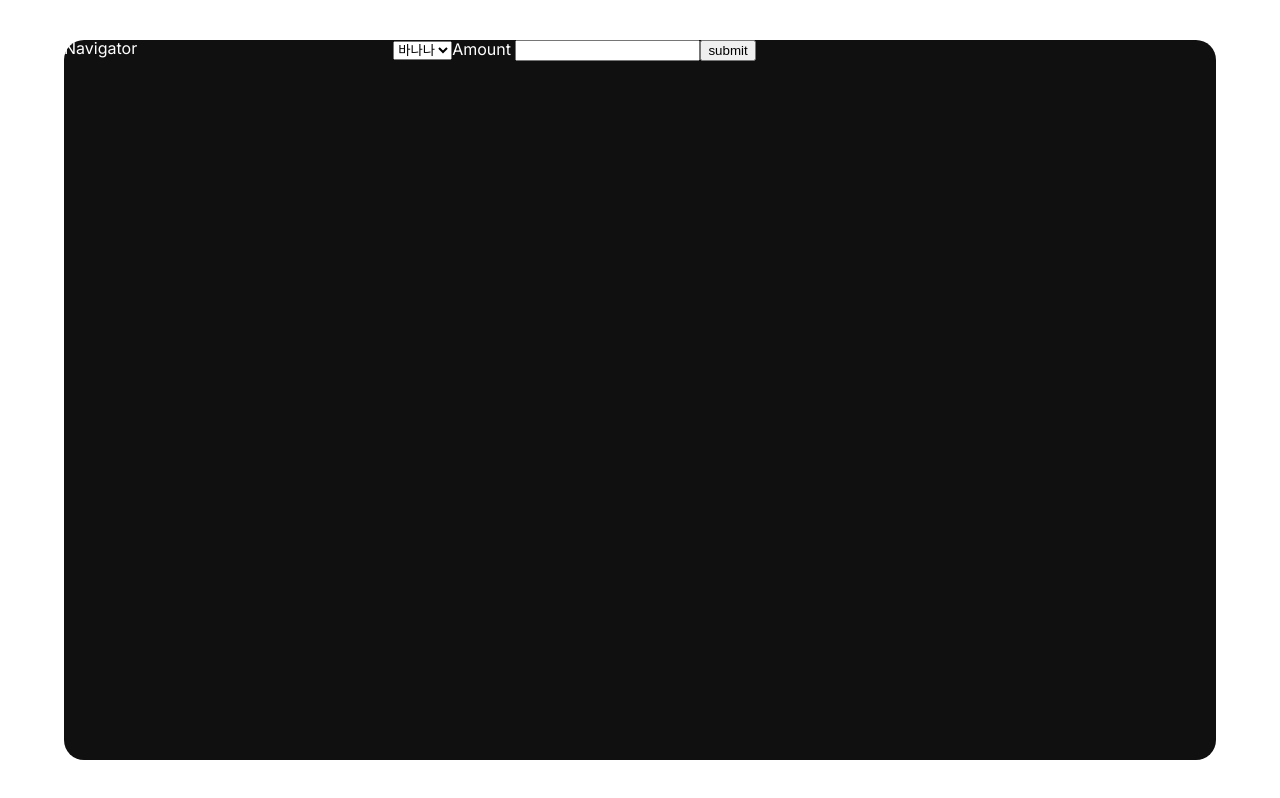
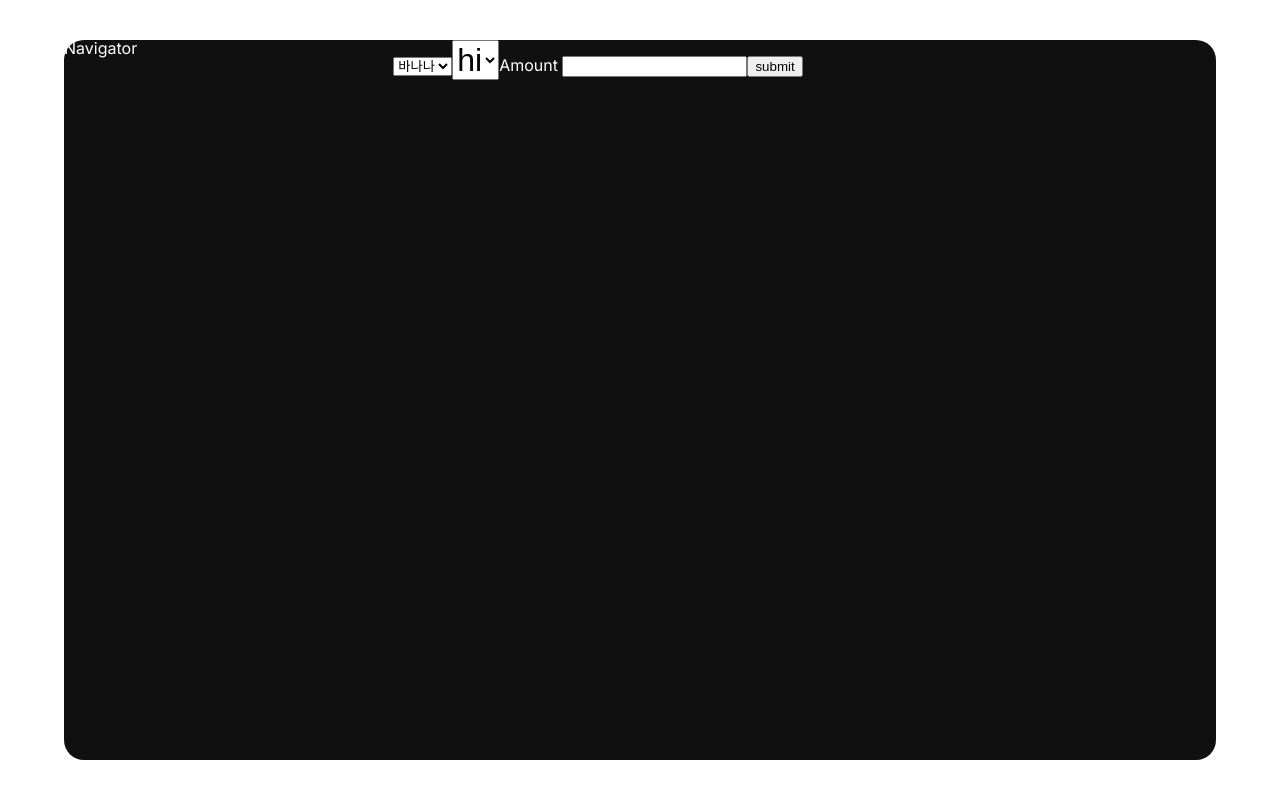
Before and after one commit to SumiSeo/sugardaddy, a React (Create React App) app: page / in a window 1280 px wide. Built offline with nearby package versions, Linux system fonts and the light colour scheme.

Commit message:
download and experiment with styled-components

```diff
--- a/package.json
+++ b/package.json
@@ -19,6 +19,7 @@
     "react-scripts": "5.0.1",
     "redux": "4.2.0",
     "redux-thunk": "2.3.0",
+    "styled-components": "^5.3.6",
     "typescript": "^4.8.4",
     "web-vitals": "^2.1.4"
   },
@@ -47,6 +48,7 @@
     ]
   },
   "devDependencies": {
+    "@types/styled-components": "^5.1.26",
     "sass": "^1.56.1"
   }
 }
--- a/src/components/App/App.scss
+++ b/src/components/App/App.scss
@@ -1,4 +1,5 @@
 @import "../../scss/variables";
+
 .app {
   width: 100%;
   height: 100vh;
--- a/src/components/ExpensesManager/ExpensesManager.tsx
+++ b/src/components/ExpensesManager/ExpensesManager.tsx
@@ -1,3 +1,13 @@
+import styled from "styled-components";
+
+const Select = styled.select`
+  font-size: 2rem;
+`;
+
+const Option = styled.option`
+  font-size: 1rem;
+`;
+
 const ExpensesManager = (): JSX.Element => {
   return (
     <div>
@@ -7,6 +17,11 @@ const ExpensesManager = (): JSX.Element => {
           <option value="apple">사과</option>
           <option value="orange">오렌지</option>
         </select>
+        <Select>
+          <Option>hi</Option>
+          <Option>hi</Option>
+          <Option>hi</Option>
+        </Select>
         <label>Amount </label>
         <input type="text" />
         <input type="submit" value="submit" />
```
Also changed, not shown: 1 other file (tests, documents, lock files or other folders).
